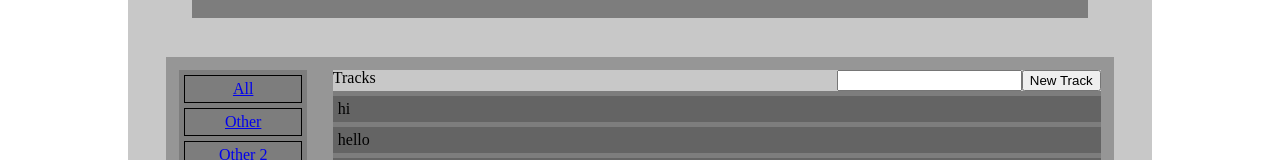
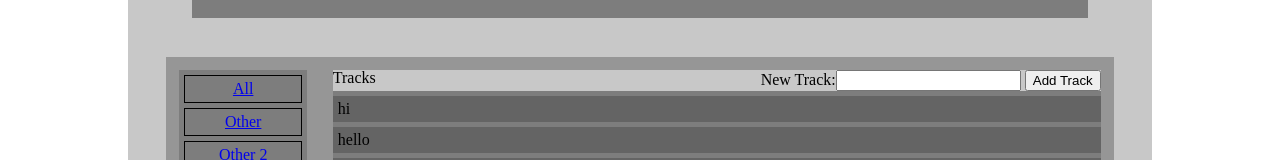
Before and after one commit to discotroop/tracker, a React (Create React App) app: page / in a window 1280 px wide. Shown: the part 160-320 px from the top of the page. Built offline with nearby package versions, Linux system fonts and the light colour scheme.

Commit message:
new track form now pushes track to tracker logic but render does not update.

```diff
--- a/src/App.js
+++ b/src/App.js
@@ -1,9 +1,38 @@
 import React from 'react';
 import './App.css';
 import tracks from './logic/tracker.js';
-import NewModal from './modal.js';
 
 const TrackerLogic = tracks();
+
+// rework to allow react state to be the "single source of truth"
+// make react forms "controlled components"
+class NewTrackForm extends React.Component {
+  constructor(props) {
+    super(props);
+    this.state = {value: ''};
+    this.handleChange = this.handleChange.bind(this);
+    this.handleSubmit = this.handleSubmit.bind(this);
+  }
+  handleChange(event) {
+    this.setState({value: event.target.value});
+  }
+  handleSubmit(event) {
+    alert('You added a track: ' + this.state.value);
+    TrackerLogic.buildTrack(this.state.value);
+    console.log(TrackerLogic.tracks);
+    event.preventDefault();
+  }
+  render() {
+    return (
+      <form onSubmit={this.handleSubmit}>
+        <label>
+          New Track:
+          <input type="text" value={this.state.value} onChange={this.handleChange} />        </label>
+        <input type="submit" value="Add Track" />
+      </form>
+    );
+  }
+}
 
 function App() {
   let tests = TrackerLogic.tracks;
@@ -16,11 +45,6 @@
     ))}
   </div>
   );
-
-  const toggleNew = () => {
-    // this may not be the way
-    console.log("hi");
-  }
 
   return (
     <div className="App">
@@ -45,8 +69,7 @@
           <div className="TrackHeader">
             <div className="TrackTitle"> Tracks </div>
             <div className="NewTrack">
-              <input className="NewTrackText"></input>
-              <button onClick={toggleNew}> New Track </button>
+              <NewTrackForm />
             </div>
           </div>
           <div className="CurrentTracks">
```
